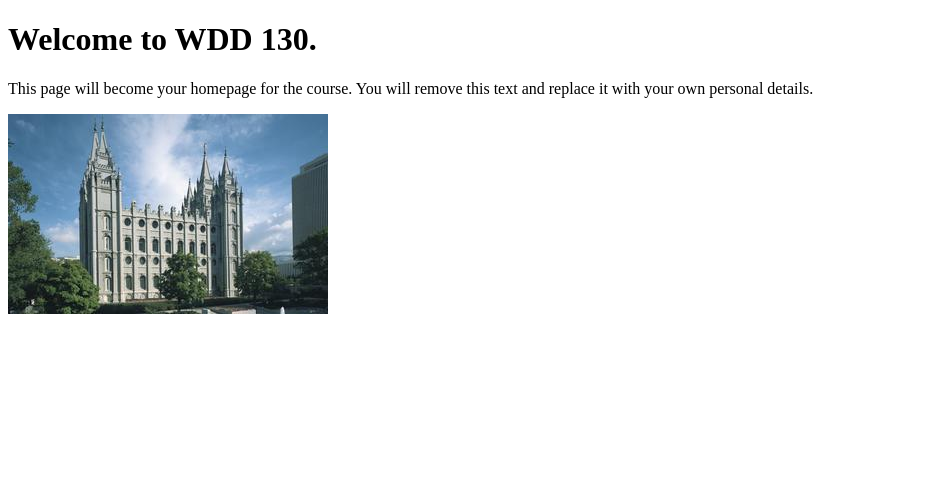
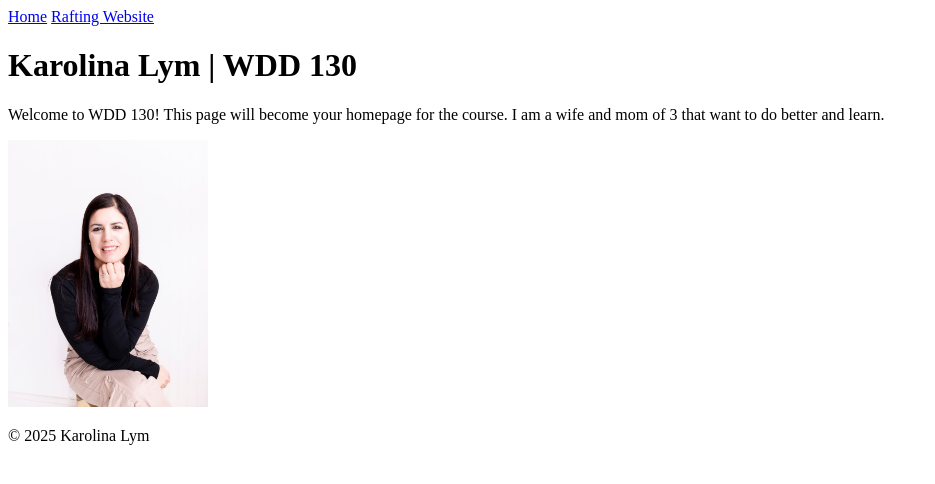
Before and after one commit to Karolym1/wdd130, a plain HTML site: page index.html in a window 1280 px wide. Shown: the whole page, without its empty margins (0-935 px from the left). Drawn offline with Linux system fonts and the light colour scheme.

Commit message:
First week assignment

```diff
--- a/index.html
+++ b/index.html
@@ -1,14 +1,36 @@
 <!DOCTYPE html>
 <html lang="en">
+
 <head>
     <meta charset="UTF-8">
     <meta name="viewport" content="width=device-width, initial-scale=1.0">
-    <title>WDD 130 | Personal Homepage</title>
+    <title>Karolina Lym | WDD 130</title>
 </head>
+
 <body>
-    <h1>Welcome to WDD 130.</h1>
-    <p>This page will become your homepage for the course. You will remove this text and replace it with your own personal details.</p>
+    <header>
+        <nav>
+            <a href="#">Home</a>
+            <a href="wwr/">Rafting Website</a>
+        </nav>
+    </header>
 
-    <img src="images/salt-lake-temple.jpg" alt="The Salt Lake Temple.">
+    <main>
+        <h1>Karolina Lym | WDD 130</h1>
+        <p>
+            Welcome to WDD 130! This page will become your homepage for the course.
+            I am a wife and mom of 3 that want to do better and learn.
+        </p>
+
+        <img src="images/Profile.jpg" alt="a student" width="200">
+    </main>
+
+    <footer>
+        <p>© 2025 Karolina Lym</p>
+    </footer>
 </body>
+
 </html>
+
+
+</html>
```
Also changed, not shown: images/Profile.jpg (added), week01/Profile.jpg (added), week01/images/Profile.jpg (added).
